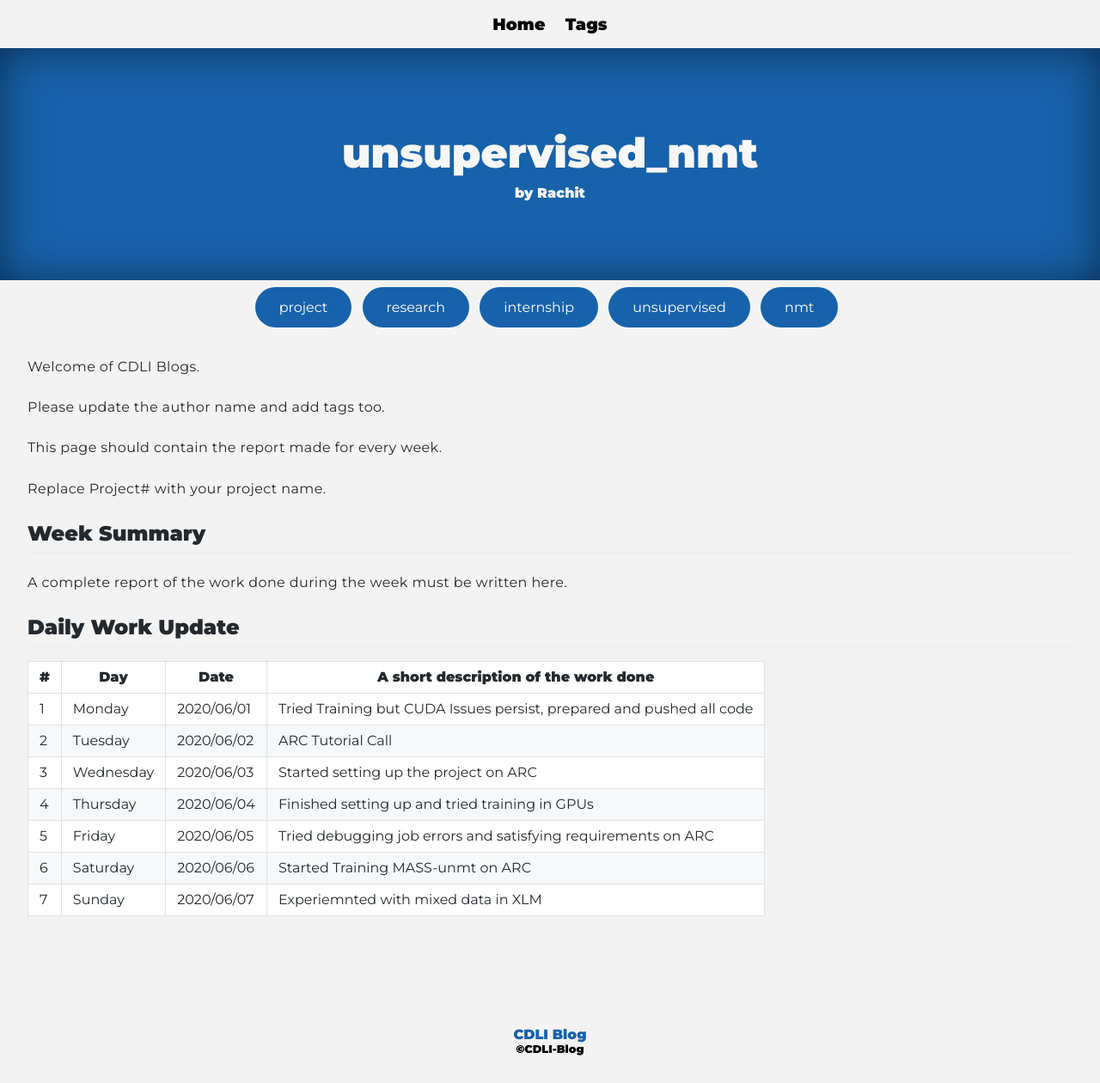
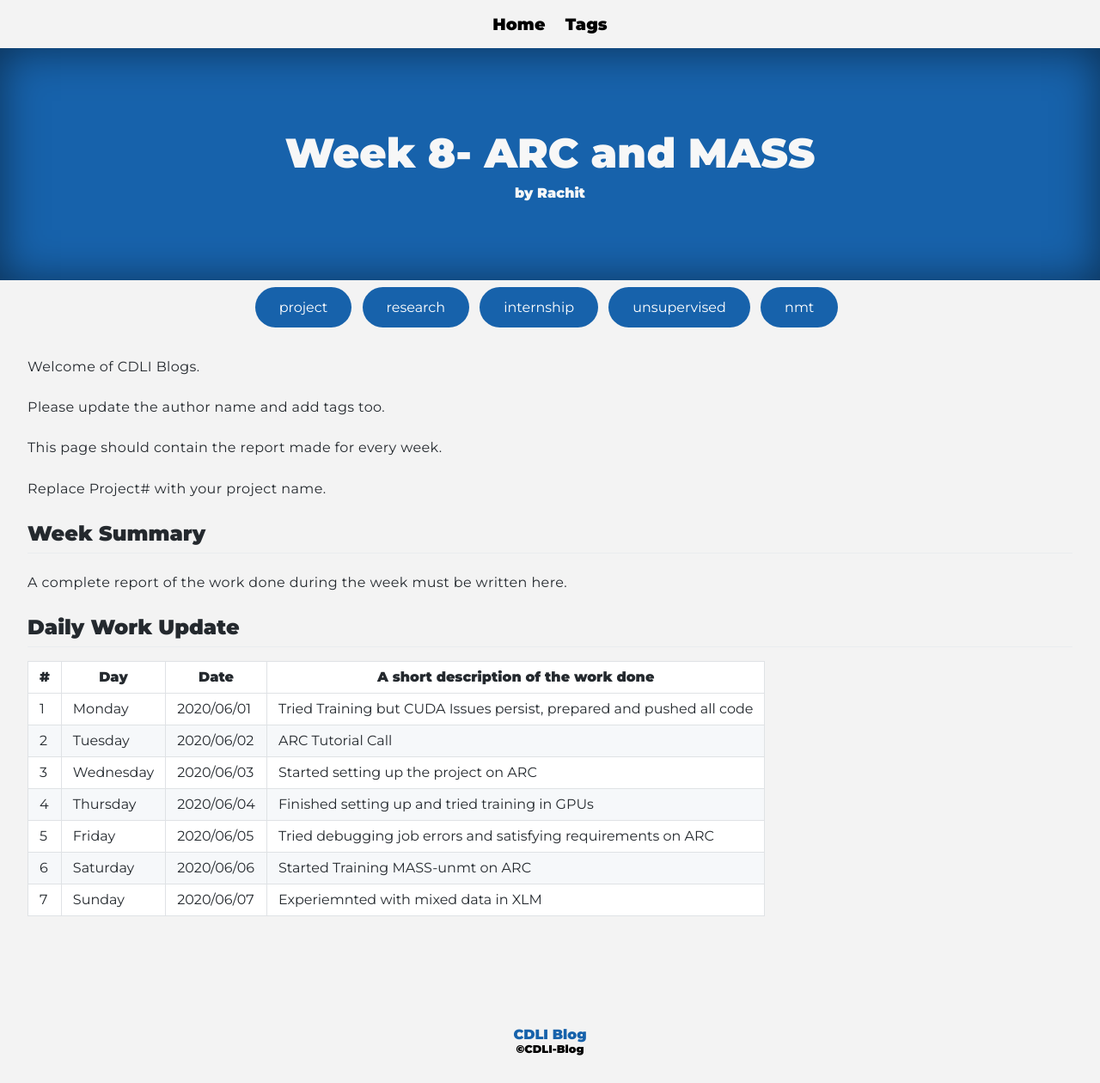
Before and after one commit to cdli-gh/blog, a Jekyll site: the page built from _blog/intern20/unsupervised_nmt/posts/09_week8.md, in a window 1280 px wide. Shown: the whole page at 86% size. Built offline with Jekyll 4.4.1, drawn with Linux system fonts in a browser that asks for light colours; Markdown is read by kramdown in place of the engine named in the settings.

Commit message:
Week 8- ARC and MASS

```diff
--- a/_blog/intern20/unsupervised_nmt/posts/09_week8.md
+++ b/_blog/intern20/unsupervised_nmt/posts/09_week8.md
@@ -1,6 +1,6 @@
 ---
 layout: page
-title: unsupervised_nmt
+title: Week 8- ARC and MASS
 author: "Rachit"
 tags: ["project","research","internship", "unsupervised", "nmt"]
 ---
```
